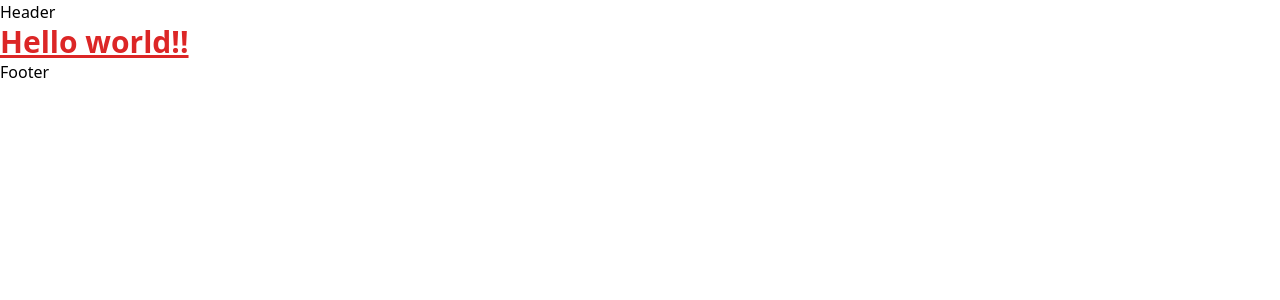
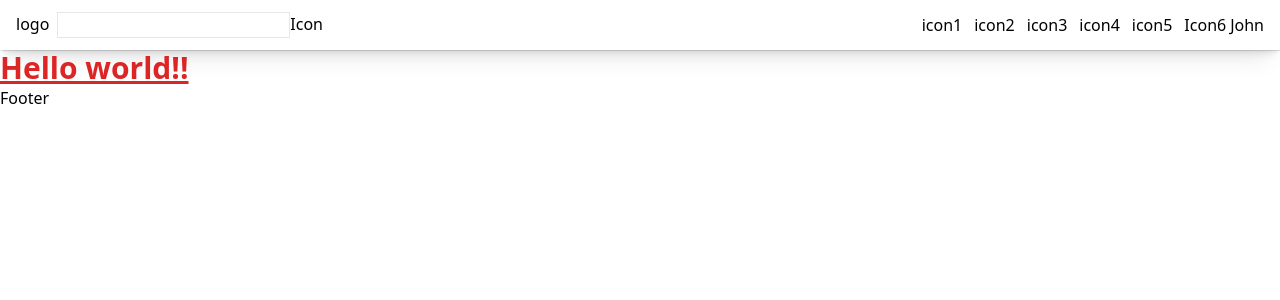
Before and after one commit to Mansour4955/coaching-front, a React (Create React App) app: page / in a window 1280 px wide. Shown: the top 300 px of the page. Built offline with nearby package versions, Linux system fonts and the light colour scheme; the HTML template or start-up script is replaced by a standard one.

Commit message:
install react-hook-form

```diff
--- a/package.json
+++ b/package.json
@@ -8,6 +8,8 @@
     "@testing-library/user-event": "^13.5.0",
     "react": "^18.2.0",
     "react-dom": "^18.2.0",
+    "react-hook-form": "^7.51.3",
+    "react-icons": "^5.0.1",
     "react-router-dom": "^6.22.3",
     "react-scripts": "5.0.1",
     "web-vitals": "^2.1.4"
--- a/src/components/Header.jsx
+++ b/src/components/Header.jsx
@@ -1,9 +1,29 @@
-import React from 'react'
+import React from "react";
 
 const Header = () => {
   return (
-    <div>Header</div>
-  )
-}
+    <div className="bg-white px-4 py-3 shadow-[0px_0px_0px_1px_rgba(0,0,0,0.06),0px_1px_1px_-0.5px_rgba(0,0,0,0.06),0px_3px_3px_-1.5px_rgba(0,0,0,0.06),_0px_6px_6px_-3px_rgba(0,0,0,0.06),0px_12px_12px_-6px_rgba(0,0,0,0.06),0px_24px_24px_-12px_rgba(0,0,0,0.06)] flex justify-between items-center">
+      <div className="flex gap-2">
+        <h1>logo</h1>
+        <div className="flex">
+          <input type="text" className="border" />
+          <h1>Icon</h1>
+        </div>
+      </div>
+      <div className="flex gap-3">
+        <h1>icon1</h1>
+        <h1>icon2</h1>
+        <h1>icon3</h1>
+        <h1>icon4</h1>
+        <h1>icon5</h1>
+        <div className="flex gap-1">
 
-export default Header
+            <h1>Icon6</h1>
+            <p>John</p>
+        </div>
+      </div>
+    </div>
+  );
+};
+
+export default Header;
```
Also changed, not shown: 1 other file (tests, documents, lock files or other folders).
